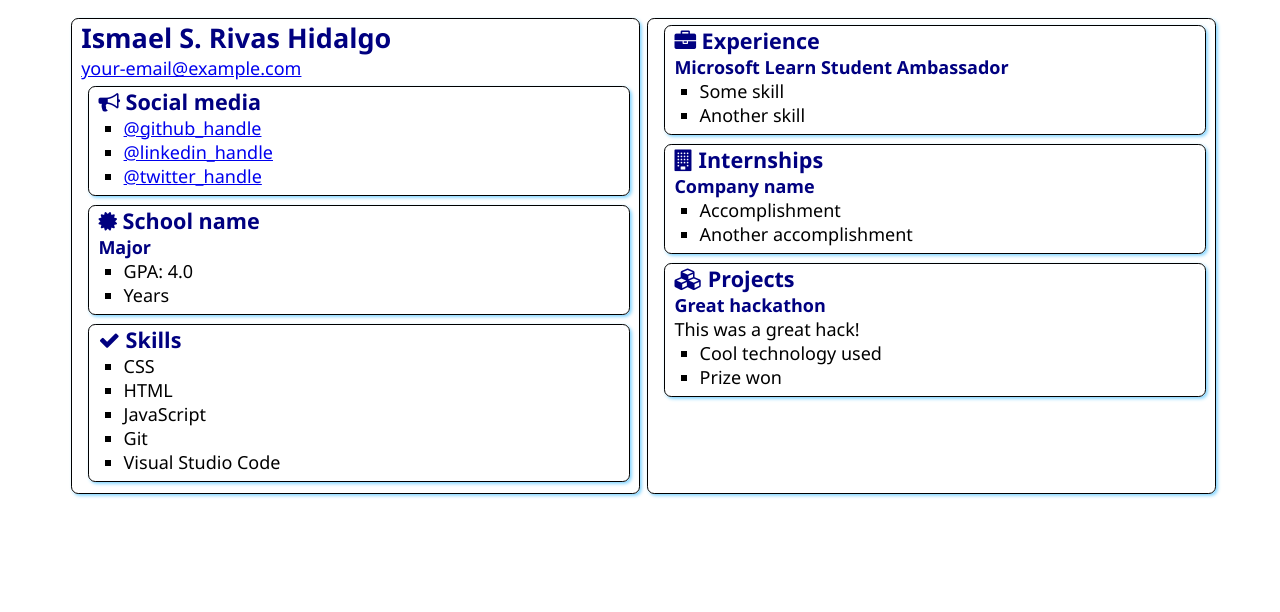
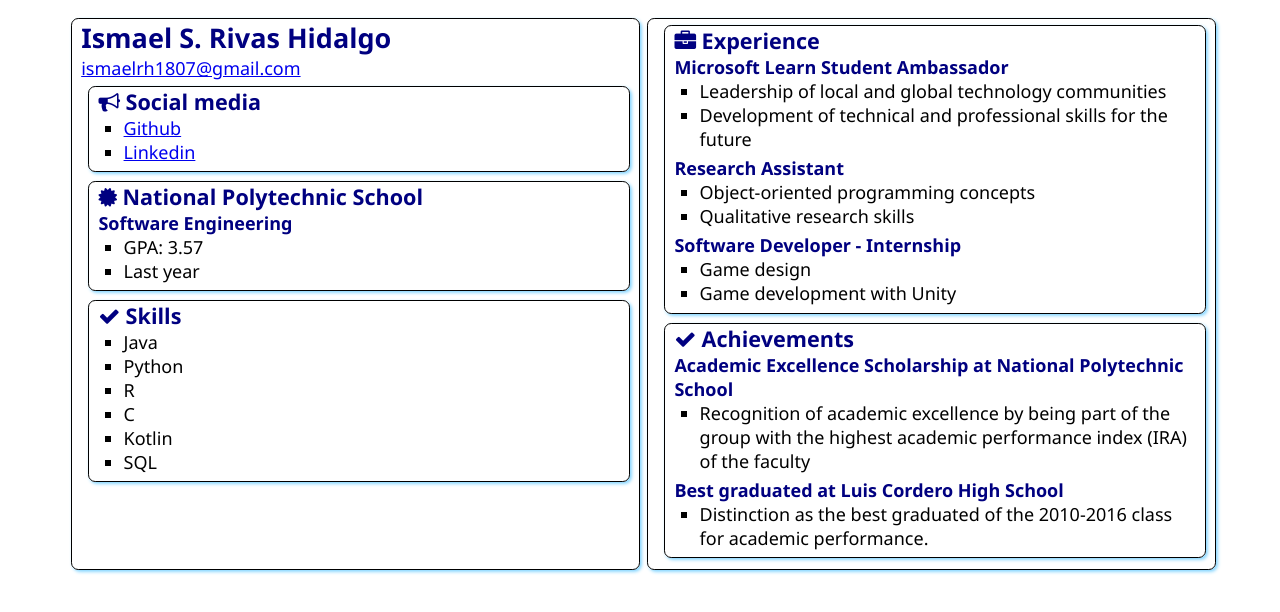
Before and after one commit to IsmaelRH1807/SATechnicalOnboarding, a plain HTML site: page src/index.html in a window 1280 px wide. Drawn offline with Linux system fonts and the light colour scheme.

Commit message:
Update - added new info
Finishing relevant information on template.

```diff
--- a/src/index.html
+++ b/src/index.html
@@ -13,7 +13,7 @@
     <main>
         <article class="box">
             <h1>Ismael S. Rivas Hidalgo</h1>
-            <div><a href="mailto:your.email@example.com">your-email@example.com</a></div>
+            <div><a href="mailto:ismaelrh1807@gmail.com">ismaelrh1807@gmail.com</a></div>
 
             <section class="box">
                 <h2>
@@ -21,9 +21,8 @@
                     Social media
                 </h2>
                 <ul>
-                    <li><a href="https://github.com/<handle>">@github_handle</a></li>
-                    <li><a href="https://linkedin.com/in/<handle>">@linkedin_handle</a></li>
-                    <li><a href="https://twitter.com/<handle>">@twitter_handle</a></li>
+                    <li><a href="https://github.com/IsmaelRH1807">Github</a></li>
+                    <li><a href="https://www.linkedin.com/in/ismael-rivas-hidalgo/">Linkedin</a></li>
                 </ul>
             </section>
 
@@ -31,12 +30,12 @@
                 <div class="education">
                     <h2>
                         <i class="fa fa-certificate" aria-hidden="true"></i>
-                        School name
+                        National Polytechnic School
                     </h2>
-                    <h3>Major</h3>
+                    <h3>Software Engineering</h3>
                     <ul>
-                        <li>GPA: 4.0</li>
-                        <li>Years</li>
+                        <li>GPA: 3.57</li>
+                        <li>Last year</li>
                     </ul>
                 </div>
             </section>
@@ -47,11 +46,12 @@
                     Skills
                 </h2>
                 <ul>
-                    <li>CSS</li>
-                    <li>HTML</li>
-                    <li>JavaScript</li>
-                    <li>Git</li>
-                    <li>Visual Studio Code</li>
+                    <li>Java</li>
+                    <li>Python</li>
+                    <li>R</li>
+                    <li>C</li>
+                    <li>Kotlin</li>
+                    <li>SQL</li>
                 </ul>
             </section>
         </article>
@@ -63,33 +63,32 @@
                 </h2>
                 <h3>Microsoft Learn Student Ambassador</h3>
                 <ul>
-                    <li>Some skill</li>
-                    <li>Another skill</li>
+                    <li>Leadership of local and global technology communities</li>
+                    <li>Development of technical and professional skills for the future</li>
+                </ul>
+                <h3>Research Assistant</h3>
+                <ul>
+                    <li>Object-oriented programming concepts</li>
+                    <li>Qualitative research skills</li>
+                </ul>
+                <h3>Software Developer - Internship</h3>
+                <ul>
+                    <li>Game design</li>
+                    <li>Game development with Unity</li>
                 </ul>
             </section>
             <section class="box">
                 <h2>
-                    <i class="fa fa-building" aria-hidden="true"></i>
-                    Internships
+                    <i class="fa fa-check" aria-hidden="true"></i>
+                    Achievements
                 </h2>
-
-                <h3>Company name</h3>
+                <h3>Academic Excellence Scholarship at National Polytechnic School</h3>
                 <ul>
-                    <li>Accomplishment</li>
-                    <li>Another accomplishment</li>
+                    <li>Recognition of academic excellence by being part of the group with the highest academic performance index (IRA) of the faculty</li>
                 </ul>
-            </section>
-            <section class="box">
-                <h2>
-                    <i class="fa fa-cubes" aria-hidden="true"></i>
-                    Projects
-                </h2>
-
-                <h3>Great hackathon</h3>
-                <div>This was a great hack!</div>
+                <h3>Best graduated at Luis Cordero High School</h3>
                 <ul>
-                    <li>Cool technology used</li>
-                    <li>Prize won</li>
+                    <li>Distinction as the best graduated of the 2010-2016 class for academic performance.</li>
                 </ul>
             </section>
         </article>
```
